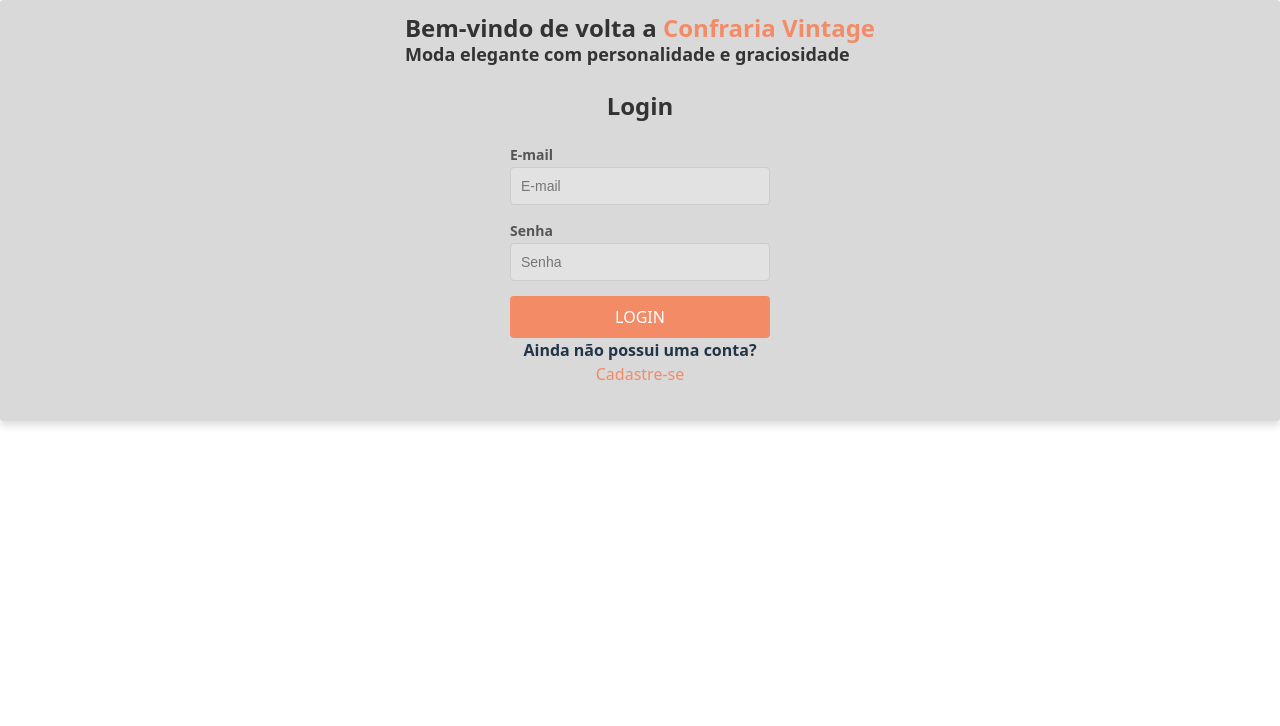
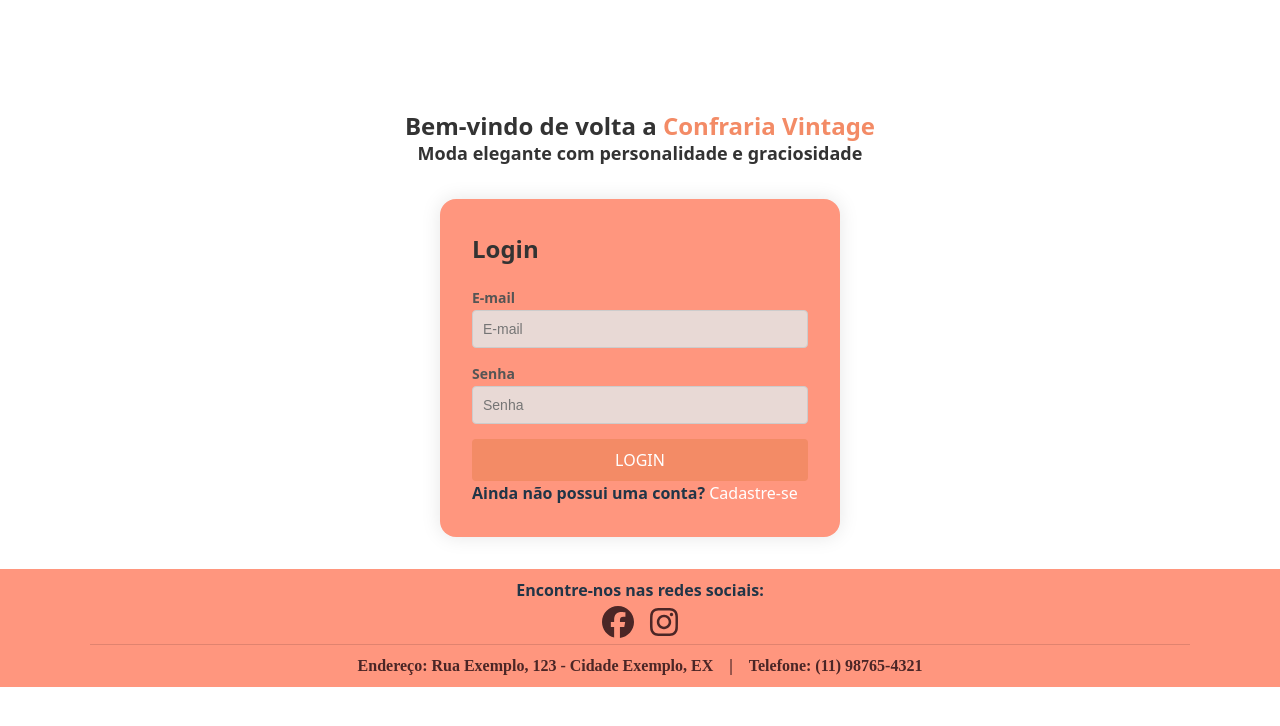
Before and after one commit to gildoamaral/loja-confraria-vintage, a React (Vite) app in the folder codigo-fonte/Front/: page /login in a window 1280 px wide. Shown: the top 726 px of the page. Built offline with nearby package versions, Linux system fonts and the light colour scheme; a web font is replaced by a local one.

Commit message:
Atualizações de login e cadastro

```diff
--- a/codigo-fonte/Front/src/pages/Cadastro/CadastroUsuario.jsx
+++ b/codigo-fonte/Front/src/pages/Cadastro/CadastroUsuario.jsx
@@ -1,6 +1,7 @@
 import React, { useState } from 'react';
 import axios from 'axios';
 import Styles from '../Login/Login.module.css';
+import Footer from '../../components/Footer';
 
 const CadastroUsuario = () => {
   const [nome, setNome] = useState('');
@@ -93,6 +94,7 @@ const CadastroUsuario = () => {
                 </form>
                 {message && <p style={{ color: message.includes('sucesso') ? 'green' : 'red' }}>{message}</p>}
             </div>
+            <Footer />
         </div>
     );
 }
--- a/codigo-fonte/Front/src/pages/Login/Login.jsx
+++ b/codigo-fonte/Front/src/pages/Login/Login.jsx
@@ -1,8 +1,8 @@
 import { useState } from 'react';
-// import axios from 'axios';                                                  // <-- Não é necessário, pois estamos usando a instância configurada
 import api from '../../services/api';                                          // Importando a instância do axios configurada
 import { useNavigate } from 'react-router-dom';
 import Styles from'./Login.module.css';
+import Footer from '../../components/Footer';
 
 const Login = () => {
     const [email, setEmail] = useState('');
@@ -24,7 +24,7 @@ const Login = () => {
             setLoginSucesso(true);
             setErroLogin('');
 
-            navigate('/app');
+            navigate('/conta');
 
         } catch (error) {
             console.error('Erro no login', error);
@@ -68,11 +68,11 @@ const Login = () => {
                     <button type="submit" className={Styles.button}>LOGIN</button>
                 </form>
 
-                {/* Adicionei para mostrar mensagens de erro e sucesso */}
                 {loginSucesso && <p className={Styles.successMessage}>Login realizado com sucesso!</p>}
                 {erroLogin && <p className={Styles.errorMessage}>{erroLogin}</p>}
                 <p>Ainda não possui uma conta? <a href="/cadastro-usuario" className={Styles.signupLink}>Cadastre-se</a></p>
             </div>
+            <Footer />
         </div>
     );
 };
--- a/codigo-fonte/Front/src/pages/Login/Login.module.css
+++ b/codigo-fonte/Front/src/pages/Login/Login.module.css
@@ -1,12 +1,10 @@
 .container {
     display: flex;
+    justify-content: center;
+    align-items: center;
+    min-height: 100vh;
+    box-sizing: border-box;
     flex-direction: column;
-    align-items: center;
-    justify-content: center;
-    border-radius: 3px;
-    box-shadow: 0 4px 8px #00000027;
-    padding: 15px;
-    background-color: #d3d3d3da;
 }
 
 .header h1 {
@@ -19,6 +17,8 @@
     color: #333;
     font-size: 18px;
     text-align: left;
+    text-align: center;
+    margin-bottom: 2rem;
 }
 
 .header span {
@@ -27,9 +27,13 @@
 }
 
 .formContainer {
-    padding: 20px;
-    width: 300px;
-    text-align: center;
+    background-color: #ff967e;
+    padding: 2rem;
+    border-radius: 1rem;
+    box-shadow: 0 0 20px rgba(0, 0, 0, 0.1);
+    max-width: 400px;
+    width: 100%;
+    margin-bottom: 2rem;
 }
 
 .formContainer h2 {
@@ -87,11 +91,10 @@ button:hover {
 }
 
 .signupLink {
-    color: #f38b66;
+    color: #ffffff;
     text-decoration: none;
 }
 
 .signupLink:hover {
-    text-decoration: underline;
-    color: #f3a386;
+    color: #000000;
 }
```
